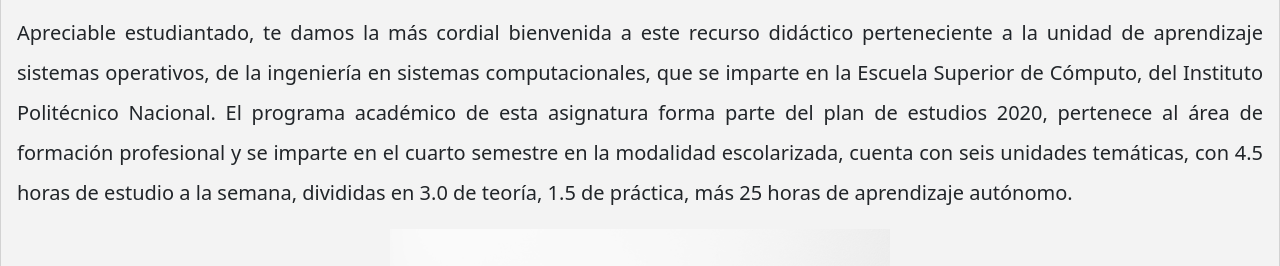
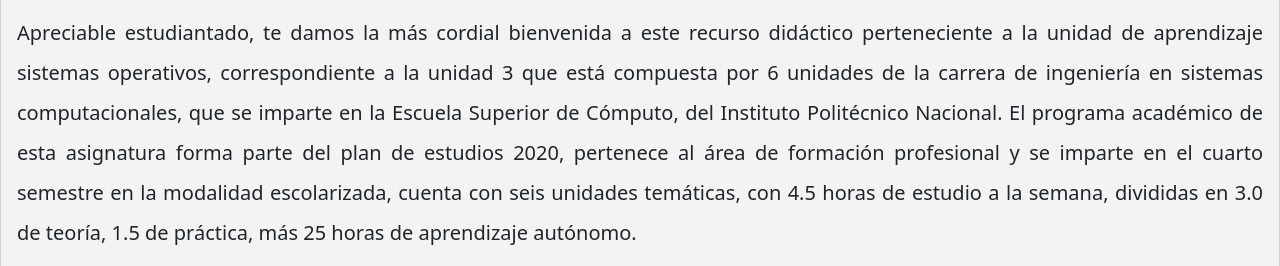
Before and after one commit to vigs950813/RDD_SO_U3, a plain HTML site: page index.html in a window 1280 px wide. Shown: the part 498-764 px from the top of the page. Drawn offline with nearby package versions, Linux system fonts and the light colour scheme.

Commit message:
Se actualiza manual de usuario y texto de bienvenida en index

```diff
--- a/index.html
+++ b/index.html
@@ -48,11 +48,12 @@
 
                     <p class="card-text">
                         Apreciable estudiantado, te damos la más cordial bienvenida a este recurso didáctico perteneciente a la unidad de
-                        aprendizaje sistemas operativos, de la ingeniería en sistemas computacionales, que se imparte en la Escuela
-                        Superior de Cómputo, del Instituto Politécnico Nacional.
-                        El programa académico de esta asignatura forma parte del plan de estudios 2020, pertenece al área de formación profesional
-                        y se imparte en el cuarto semestre en la modalidad escolarizada, cuenta con seis unidades temáticas, con 4.5 horas de estudio
-                        a la semana, divididas en 3.0 de teoría, 1.5 de práctica, más 25 horas de aprendizaje autónomo.
+                        aprendizaje sistemas operativos, correspondiente a la unidad 3 que está compuesta por 6 unidades de la carrera de
+                        ingeniería en sistemas computacionales, que se imparte en la Escuela Superior de Cómputo, del Instituto Politécnico
+                        Nacional. El programa académico de esta asignatura forma parte del plan de estudios 2020, pertenece al área de
+                        formación profesional y se imparte en el cuarto semestre en la modalidad escolarizada, cuenta con seis unidades
+                        temáticas, con 4.5 horas de estudio a la semana, divididas en 3.0 de teoría, 1.5 de práctica, más 25 horas de
+                        aprendizaje autónomo.
                     </p>
 
 
```
Also changed, not shown: 1 other file.
